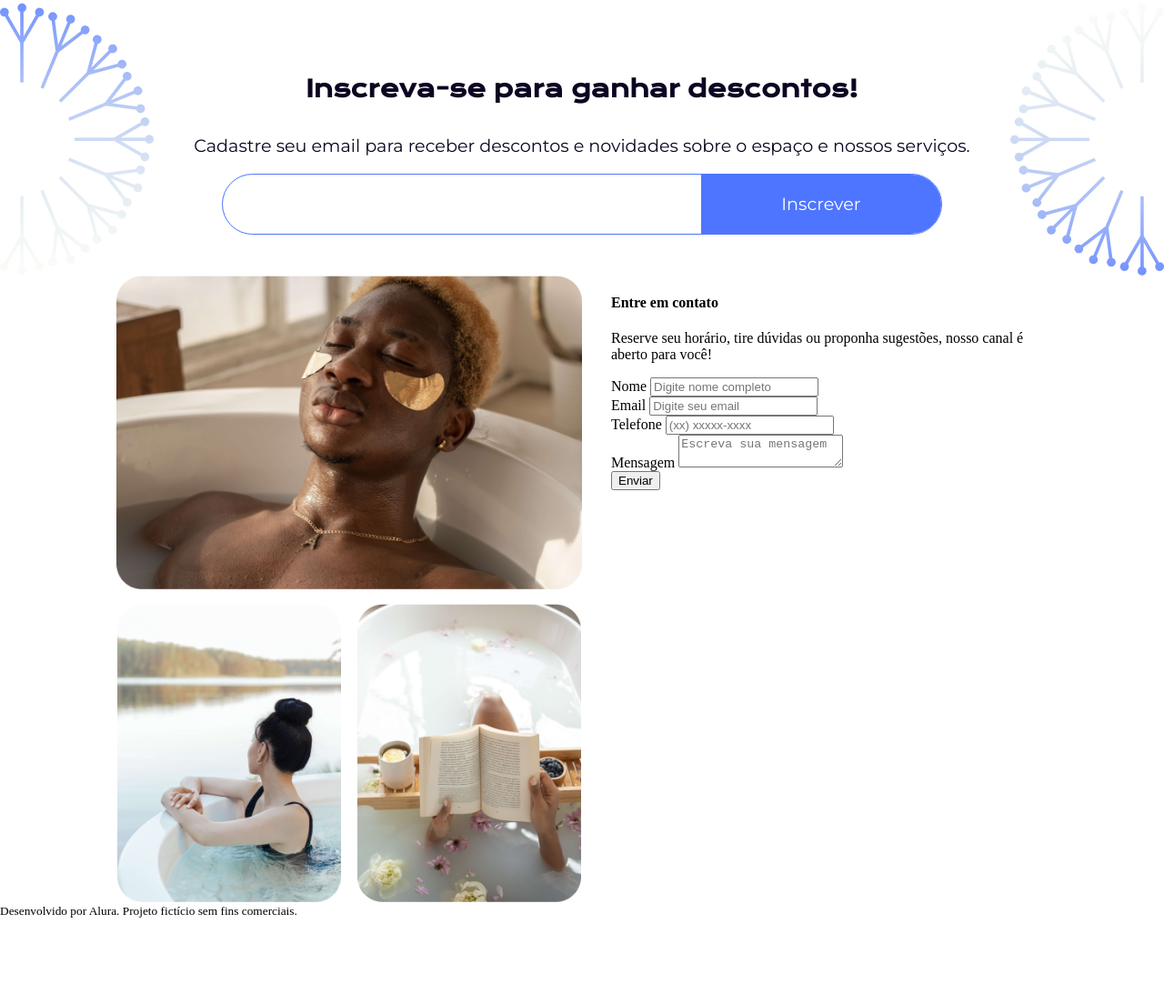
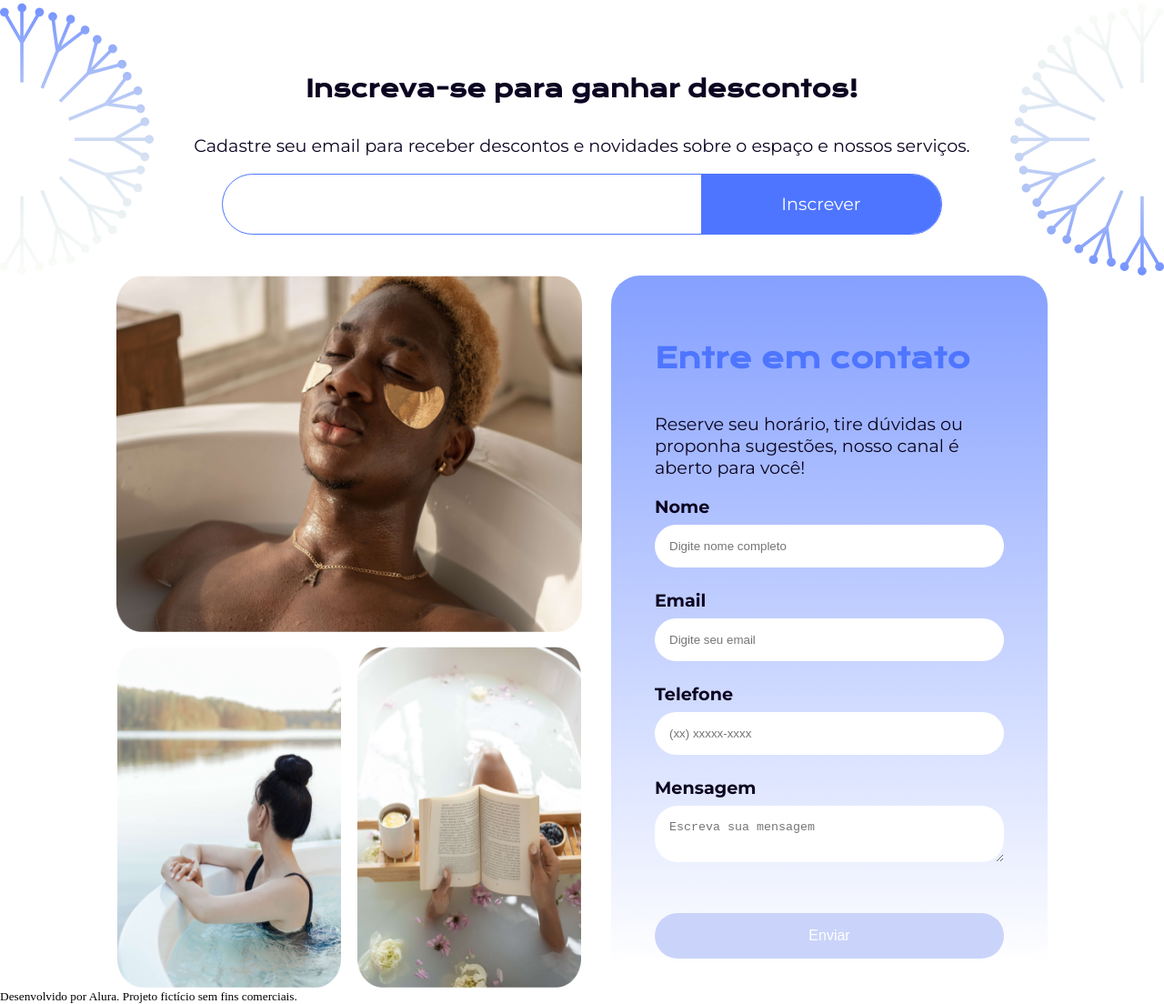
Before and after one commit to MatheusLuCosta/projeto-calmaria-spa, a plain HTML site: page index.html in a window 1280 px wide. Shown: the part 2314-3418 px from the top of the page at 91% size. Before the commit the page ends 3324 px from the top, so only its background shows below. Drawn offline with nearby package versions, Linux system fonts and the light colour scheme.

Commit message:
contatos finalizado

```diff
--- a/styles/components/_contatos.scss
+++ b/styles/components/_contatos.scss
@@ -22,10 +22,66 @@
                 width: 48%;
             }
         }
+    }
 
-        .contatos-form {
-            max-width: 50%;
+    .contatos-form {
+        max-width: 50%;
+        background: variaveis.$gradiente-primario;
+        padding: 2rem 3rem;
+        border-radius: 2rem;
 
+        .titulo {
+            @include mixins.ff-fs-cl(variaveis.$ft-titulos, 1.9rem, variaveis.$cor-secundaria);
         }
+
+        .infos {
+            @include mixins.ff-fs-cl(variaveis.$ft-textos, 1.2rem, variaveis.$cor-primaria);
+        }
+
+        .inputs {
+            display: flex;
+            flex-direction: column;
+            align-items: flex-start;
+            gap: 1.5rem;
+            align-self: stretch;
+
+            input {
+                border-radius: 25px;
+                padding: 1rem;
+                border: none;
+            }
+
+            .form-group {
+                width: 100%;
+                display: flex;
+                flex-direction: column;
+                gap: .5rem;
+
+                label {
+                    @extend .infos;
+                    font-weight: bold;
+                }
+
+                textarea {
+                    @extend input;
+                }
+
+            }
+
+            .btn {
+                @extend input;
+                background: variaveis.$cor-default;
+                margin-top: 2rem;
+                color: white;
+                font-size: 1rem;
+                width: 100%;
+
+                &:hover {
+                    background: variaveis.$cor-secundaria;
+                }
+            }
+        }
+
     }
+
 }
```
Also changed, not shown: styles/style.css, styles/style.scss (line endings or trailing spaces), 1 other file.
